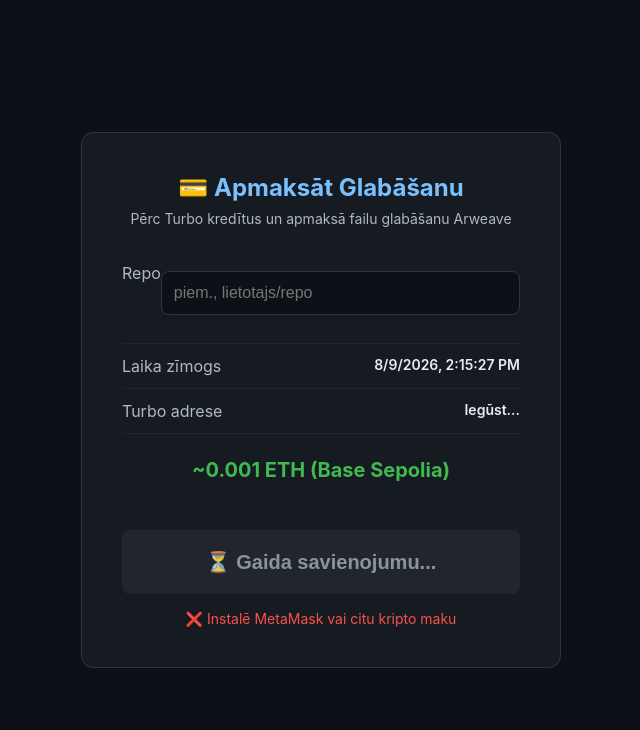
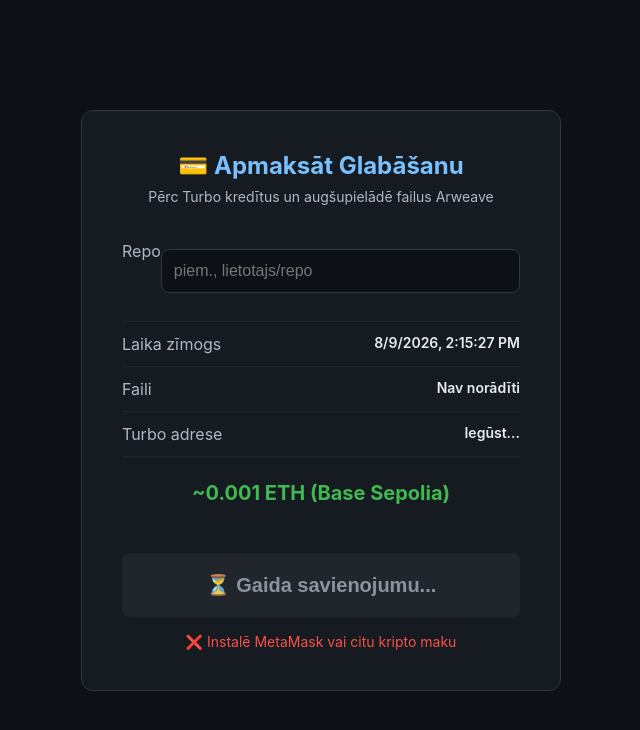
Before and after one commit to CasperLCasper/PermRepo, a plain HTML site: page web/storage-pay.html in a window 1280 px wide. Shown: the whole page, without its empty margins (319-959 px from the left). Drawn offline with nearby package versions, Linux system fonts and the light colour scheme.

Commit message:
Update storage-pay.html

```diff
--- a/web/storage-pay.html
+++ b/web/storage-pay.html
@@ -13,7 +13,7 @@
 <body>
 <div class="container text-center">
     <h1>💳 Apmaksāt Glabāšanu</h1>
-    <p class="subtitle">Pērc Turbo kredītus un apmaksā failu glabāšanu Arweave</p>
+    <p class="subtitle">Pērc Turbo kredītus un augšupielādē failus Arweave</p>
 
     <div class="info-row text-left">
         <span class="info-label">Repo</span>
@@ -23,6 +23,11 @@
     <div class="info-row text-left">
         <span class="info-label">Laika zīmogs</span>
         <span class="info-value" id="timestamp">-</span>
+    </div>
+
+    <div class="info-row text-left">
+        <span class="info-label">Faili</span>
+        <span class="info-value" id="fileCount">Nav norādīti</span>
     </div>
 
     <div class="info-row text-left">
```
